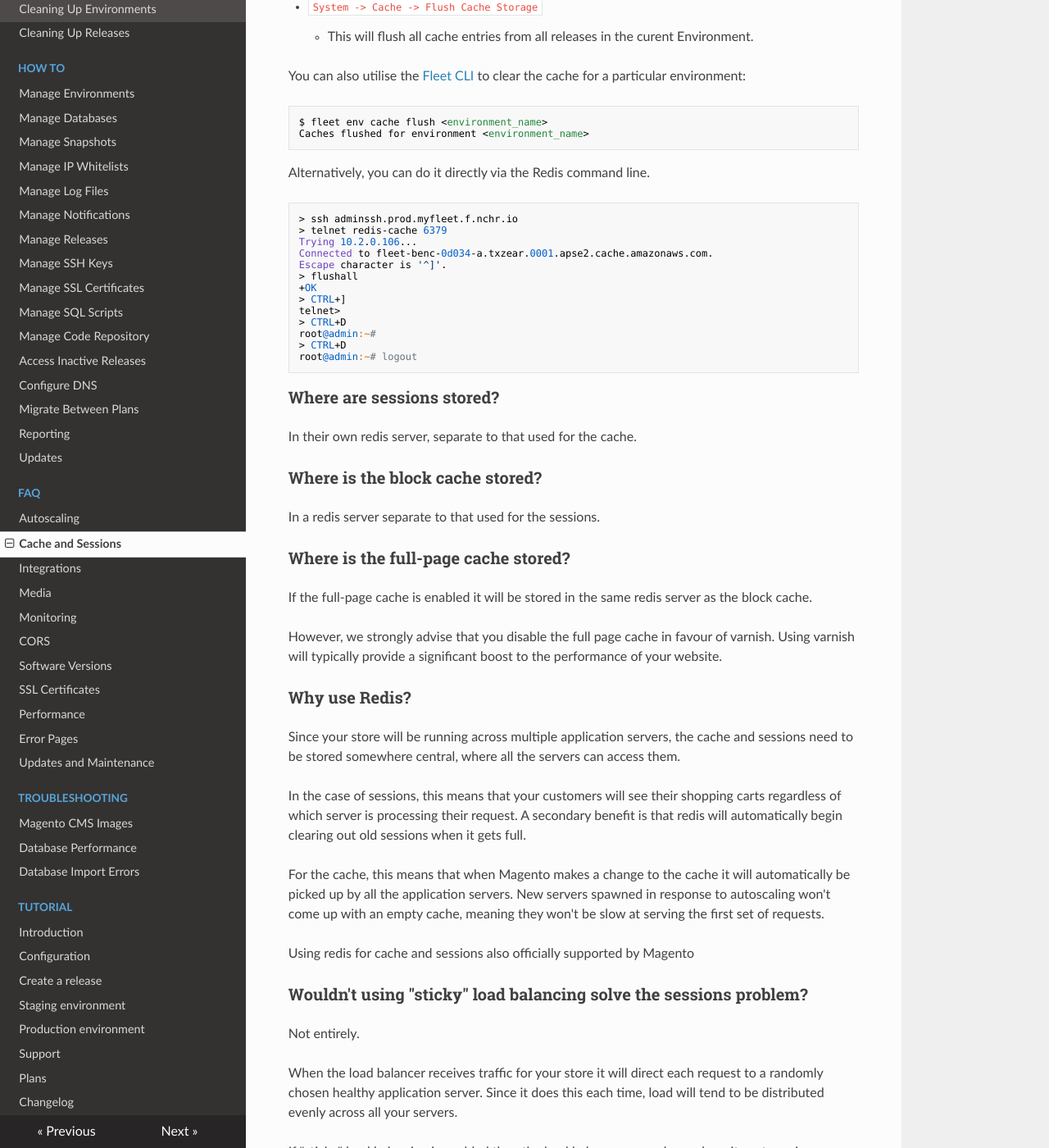
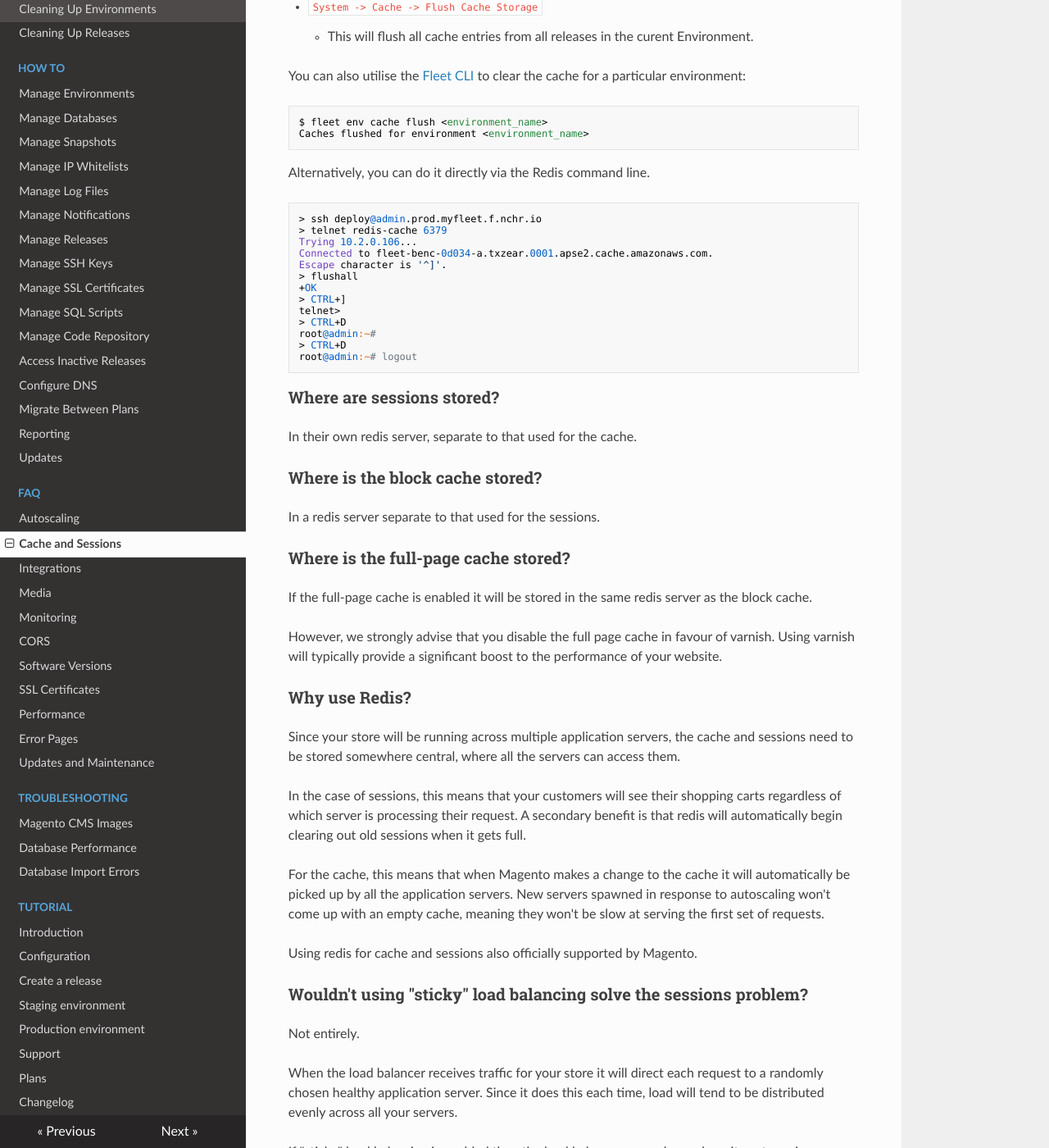
Before and after one commit to anchor/fleet-magento-docs, an MkDocs documentation site: the page built from docs/faq/cache-and-sessions.md, in a window 1280 px wide and 1400 px high, scrolled down 346 px. Shown: the whole window at 82% size. Built offline with MkDocs 1.6.1, drawn with Linux system fonts in a browser that asks for light colours; nearby versions of some CDN libraries; old or Windows-style settings are respelled for this version of MkDocs.

Commit message:
use deploy user when sshing to admin node

````diff
--- a/docs/faq/cache-and-sessions.md
+++ b/docs/faq/cache-and-sessions.md
@@ -22,7 +22,7 @@ Caches flushed for environment <environment_name>
 Alternatively, you can do it directly via the Redis command line.
 
 ```
-> ssh adminssh.prod.myfleet.f.nchr.io
+> ssh deploy@admin.prod.myfleet.f.nchr.io
 > telnet redis-cache 6379
 Trying 10.2.0.106...
 Connected to fleet-benc-0d034-a.txzear.0001.apse2.cache.amazonaws.com.
@@ -69,7 +69,7 @@ automatically be picked up by all the application servers. New servers spawned
 in response to autoscaling won't come up with an empty cache, meaning they won't
 be slow at serving the first set of requests.
 
-Using redis for cache and sessions also officially supported by Magento
+Using redis for cache and sessions also officially supported by Magento.
 
 
 ### Wouldn't using "sticky" load balancing solve the sessions problem?
````
